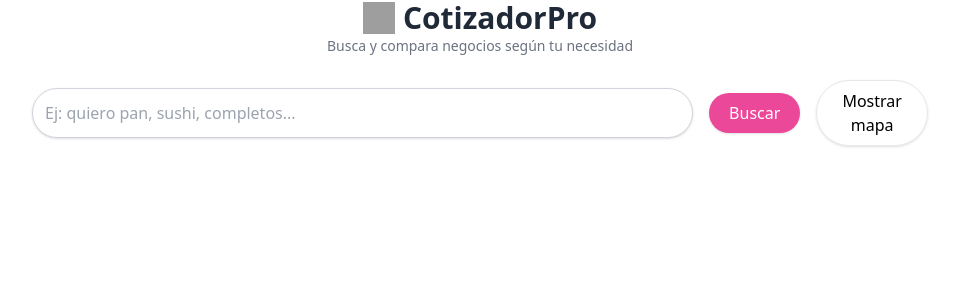
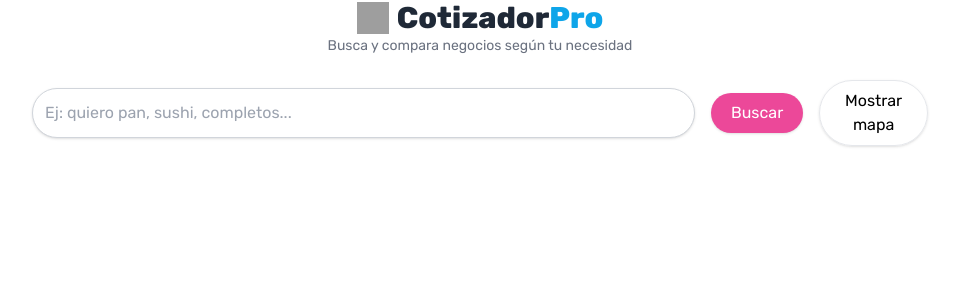
Before and after one commit to Marshelby/CotizadorPro, a React (Vite) app: page / in a window 1280 px wide. Shown: the top 300 px of the page, without its empty margins (160-1119 px from the left). Built offline with nearby package versions, Linux system fonts and the light colour scheme; grey boxes are pictures that could not be loaded.

Commit message:
🎨 TIPOGRAFÍA: aplicar fuente Rubik profesional a CotizadorPro

```diff
--- a/src/Resultados.jsx
+++ b/src/Resultados.jsx
@@ -99,7 +99,9 @@ export default function Resultados() {
       <div className="text-center mb-6">
         <div className="flex items-center justify-center gap-2">
           <img src="https://cdn-icons-png.flaticon.com/512/4712/4712104.png" alt="bot" className="w-8 h-8" />
-          <h1 className="text-3xl font-bold text-gray-800">CotizadorPro</h1>
+          <h1 className="text-3xl font-extrabold text-gray-800 font-[Rubik]">
+  Cotizador<span className="text-sky-500">Pro</span>
+</h1>
         </div>
         <p className="text-sm text-gray-500">Busca y compara negocios según tu necesidad</p>
       </div>
--- a/src/index.css
+++ b/src/index.css
@@ -1,3 +1,6 @@
+
+@import url('https://fonts.googleapis.com/css2?family=Rubik:wght@400;600;800&display=swap');
+
 @tailwind base;
 @tailwind components;
 @tailwind utilities;
@@ -8,3 +11,7 @@
   height: 100%;
   background: white;
 }
+
+body {
+  font-family: 'Rubik', sans-serif;
+}
```
